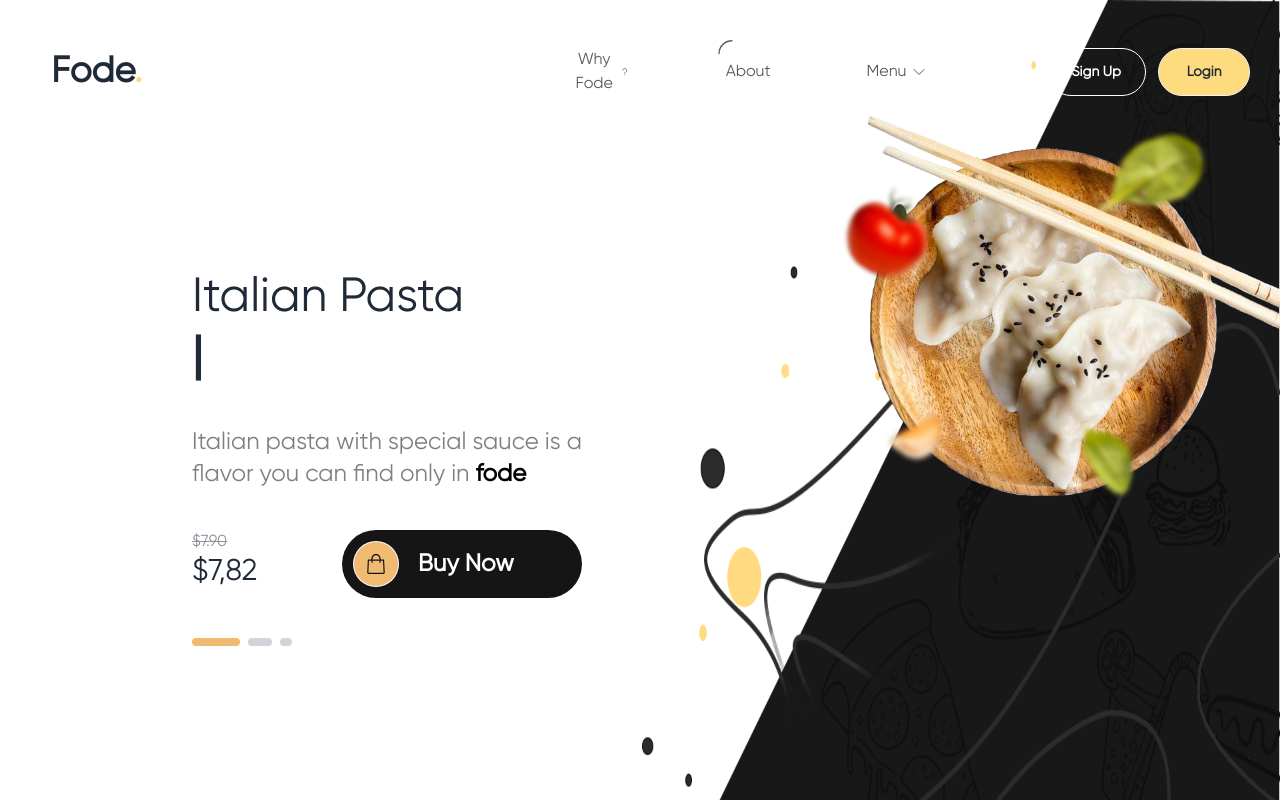
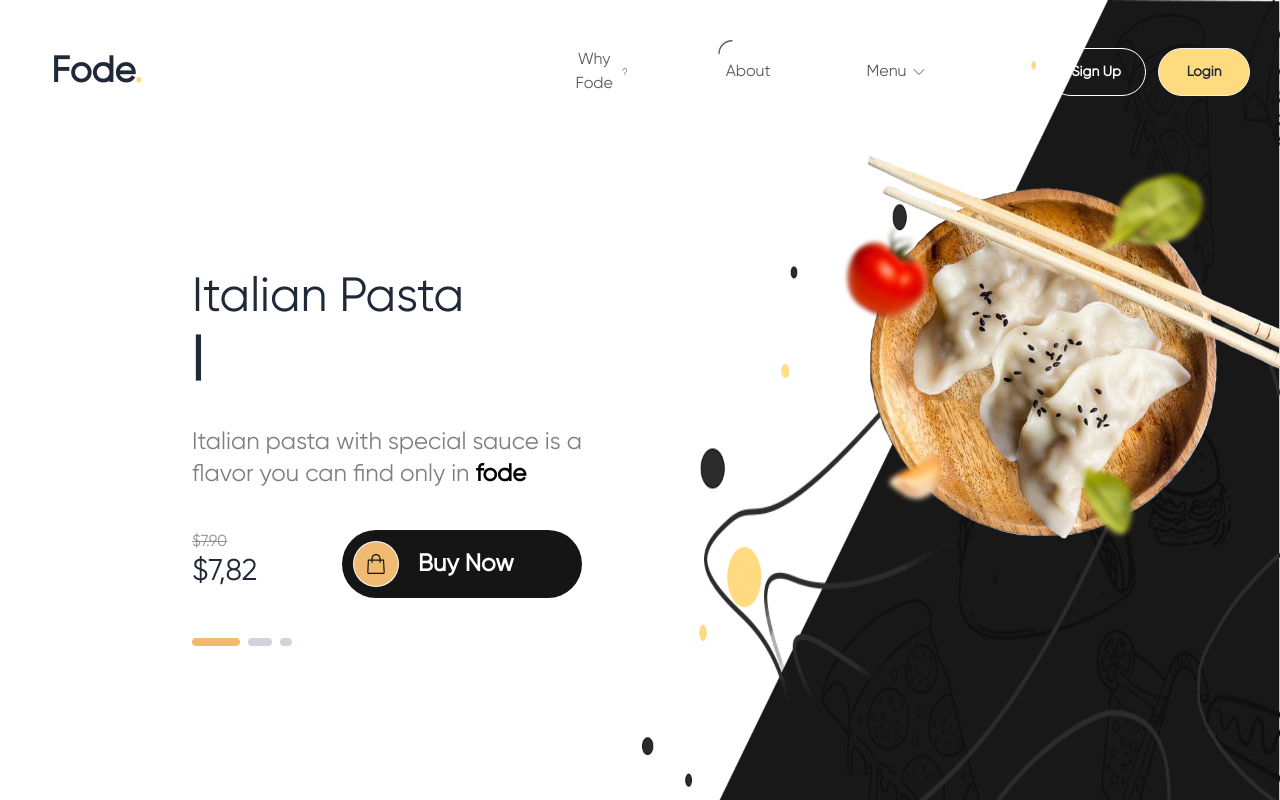
Before and after one commit to thony32/react-wcc-s4, a React (Vite) app: page / in a window 1280 px wide. Shown: the top 800 px of the page. Built offline with nearby package versions, Linux system fonts and the light colour scheme.

Commit message:
fix imag

```diff
--- a/src/App.tsx
+++ b/src/App.tsx
@@ -8,7 +8,7 @@ function App() {
 
   const [valia, setValia] = useState("scale-[30%] lg:translate-x-[135%] lg:translate-y-[10%] 2xl:translate-x-[200%] 2xl:translate-y-[25%] absolute duration-700")
   const [baguette_deux, setBaguette_deux] = useState("scale-[30%] lg:translate-x-[109%] lg:translate-y-[45%] 2xl:translate-x-[160%] 2xl:translate-y-[75%] rotate-[20deg] z-10 absolute duration-700")
-  const [baguette_un, setBaguette_un] = useState("scale-[30%] lg:translate-x-[95%] lg:translate-y-[50%] translate-x-[150%] translate-y-[75%] rotate-[90deg] z-10 absolute duration-700")
+  const [baguette_un, setBaguette_un] = useState("scale-[30%] 2xl:translate-x-[150%] lg:translate-x-[95%] lg:translate-y-[50%] translate-x-[150%] lg:translate-y-[75%] rotate-[90deg] z-10 absolute duration-700")
   const [vanttan, setVanttan] = useState("scale-[20%] lg:translate-x-[175%] lg:translate-y-[50%] 2xl:translate-x-[255%] 2xl:translate-y-[65%] z-0 absolute duration-700")
 
 
@@ -17,8 +17,8 @@ function App() {
       setIsLoad(false)
       setValia(" lg:scale-[65%] 2xl:scale-[100%] lg:translate-x-[145%] lg:translate-y-[10%] 2xl:translate-x-[200%] 2xl:translate-y-[25%] absolute duration-700")
       setBaguette_deux(" lg:scale-[65%] 2xl:scale-[100%] lg:translate-x-[115%] lg:translate-y-[20%] 2xl:translate-x-[165%] 2xl:translate-y-[30%] z-10 absolute duration-700")
-      setBaguette_un(" lg:scale-[65%] 2xl:scale-[100%] lg:translate-x-[117%] lg:translate-y-[27%] translate-x-[168%] translate-y-[40%] z-10 absolute duration-700")
-      setVanttan("lg:scale-[65%] 2xl:scale-[100%] lg:translate-x-[190%] lg:translate-y-[23%] translate-x-[260%] translate-y-[45%] z-0 absolute duration-700")
+      setBaguette_un(" lg:scale-[65%] 2xl:scale-[100%] 2xl:translate-x-[155%] lg:translate-x-[117%] lg:translate-y-[27%] translate-x-[168%] translate-y-[40%] z-10 absolute duration-700")
+      setVanttan("lg:scale-[65%] 2xl:scale-[100%] 2xl:translate-x-[258%] lg:translate-x-[190%] 2xl:translate-y-[45%] translate-x-[260%] lg:translate-y-[25%] z-0 absolute duration-700")
     }, 2000)
   })
 
@@ -31,7 +31,7 @@ function App() {
       </div>
 
       {/* images */}
-      <div className="absolute -z-50 top-0 left-0 w-full h-screen">
+      <div className="absolute -z-50 top-0 left-0 w-full h-screen translate-y-10">
         <div className='h-full relative'>
           <div className={isLoad ? '-translate-x-[23%] duration-700' : 'translate-x-0 duration-700'}>
             {/* vilia */}
@@ -47,9 +47,9 @@ function App() {
               isLoad ? 'opacity-0 duration-1000 ease-in-out' : 'opacity-100 duration-1000 ease-in-out'
             }>
               <img className=" blur-sm lg:scale-[55%] 2xl:scale-[100%] lg:translate-x-[545%]  lg:translate-y-[90%] 2xl:translate-x-[700%]  2xl:translate-y-[125%] absolute duration-700" src="/images/tomate.png" alt="" />
-              <img className=" blur-sm lg:scale-[65%] 2xl:scale-[100%] lg:translate-x-[520%]  lg:translate-y-[50%] translate-x-[700%]  translate-y-[75%] absolute duration-700" src="/images/leaf 1.png" alt="" />
-              <img className=" blur-sm lg:scale-[65%] 2xl:scale-[100%] lg:translate-x-[1060%]  lg:translate-y-[360%] translate-x-[1400%] translate-y-[500%] absolute duration-700" src="/images/leaf 2.png" alt="" />
-              <img className=" blur-sm lg:scale-[65%] 2xl:scale-[100%] lg:translate-x-[1080%]  lg:translate-y-[530%] translate-x-[1400%] translate-y-[750%] absolute duration-700" src="/images/oignon.png" alt="" />
+              <img className=" blur-sm lg:scale-[65%] 2xl:scale-[100%] 2xl:translate-x-[700%] lg:translate-x-[520%] 2xl:translate-y-[75%] lg:translate-y-[50%] translate-x-[700%]  translate-y-[75%] absolute duration-700" src="/images/leaf 1.png" alt="" />
+              <img className=" blur-sm lg:scale-[65%] 2xl:scale-[100%] 2xl:translate-x-[1400%] lg:translate-x-[1060%] 2xl:translate-y-[500%] lg:translate-y-[360%] translate-x-[1400%] translate-y-[500%] absolute duration-700" src="/images/leaf 2.png" alt="" />
+              <img className=" blur-sm lg:scale-[65%] 2xl:scale-[100%] 2xl:translate-x-[1350%] lg:translate-x-[1080%] 2xl:translate-y-[730%] lg:translate-y-[530%] translate-x-[1400%] translate-y-[750%] absolute duration-700" src="/images/oignon.png" alt="" />
             </div>
           </div>
         </div>
```
